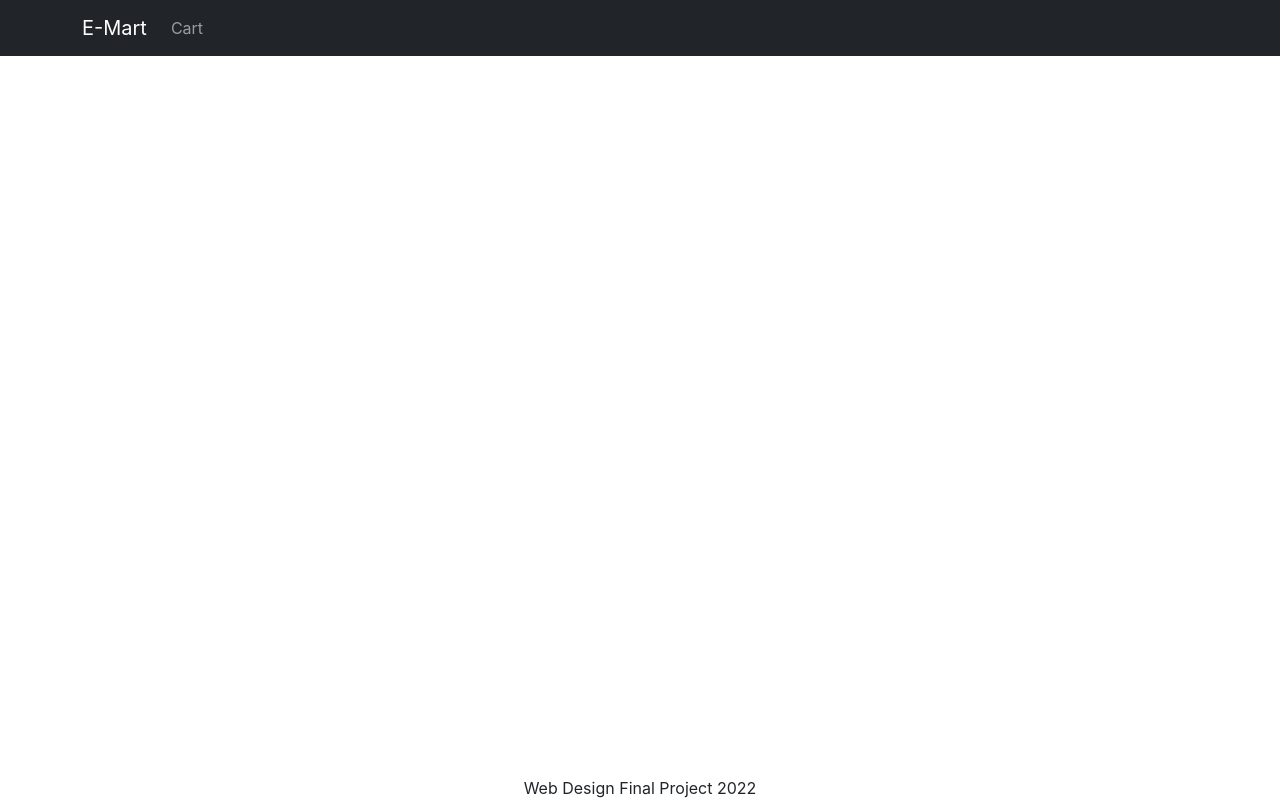
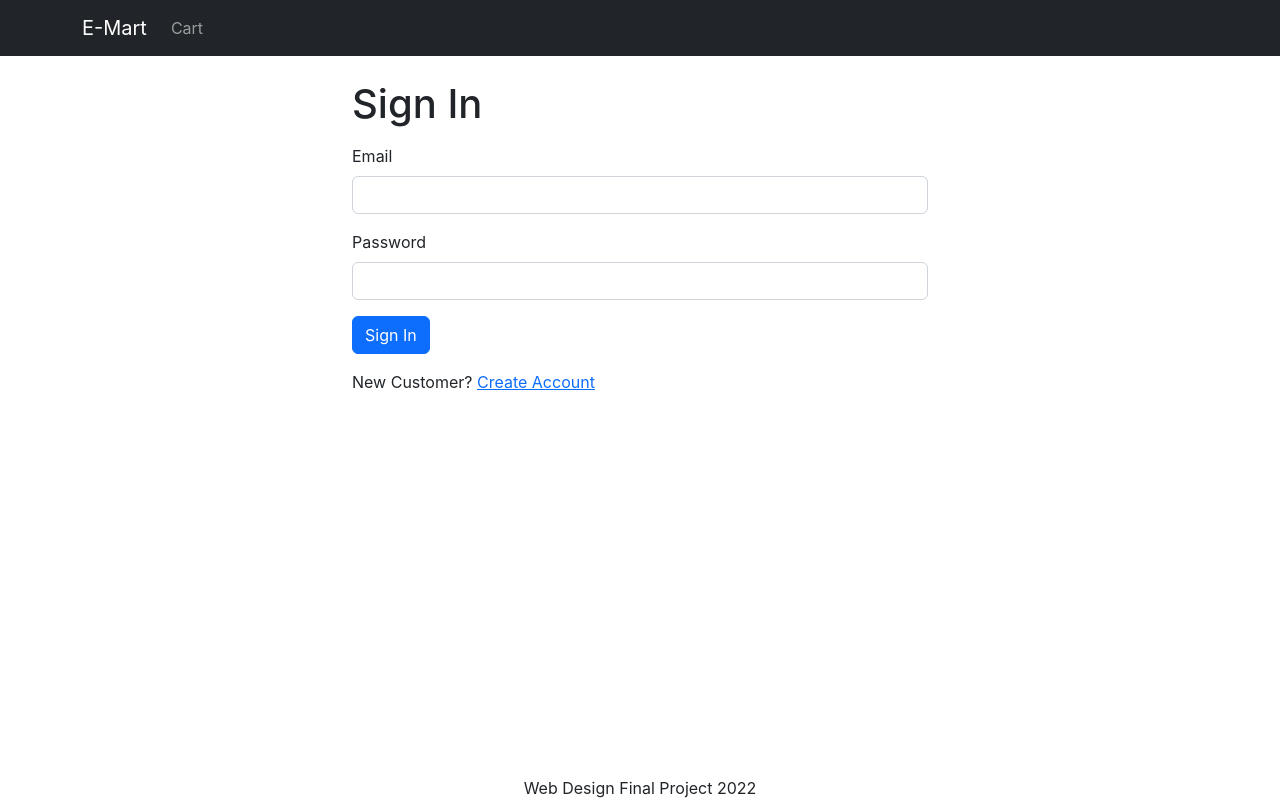
Before and after one commit to SubbuManickam/E-Mart_E-Commerce, a React (Create React App) app in the folder frontend/: page /signin in a window 1280 px wide. Built offline with nearby package versions, Linux system fonts and the light colour scheme.

Commit message:
SignIn Screen

```diff
--- a/frontend/src/App.js
+++ b/frontend/src/App.js
@@ -10,6 +10,7 @@
 import { useContext } from 'react';
 import { Store } from './Store';
 import CartScreen from './screens/CartScreen';
+import SigninScreen from './screens/SigninScreen';
 
 function App() {
 
@@ -45,6 +46,7 @@
             <Routes>
               <Route path='/product/:slug' element={<ProductScreen />} />
               <Route path="/cart" element={<CartScreen />} />
+              <Route path="/signin" element={<SigninScreen />} />
               <Route path="/" element={<HomeScreen />} />
             </Routes>
           </Container>
--- a/frontend/src/index.css
+++ b/frontend/src/index.css
@@ -48,3 +48,7 @@
 .img-thumbnail {
   height: 80px;
 }
+
+.small-container {
+  max-width: 600px;
+}
--- /dev/null
+++ b/frontend/src/screens/SigninScreen.js
@@ -0,0 +1,40 @@
+import Button from "react-bootstrap/Button";
+import Container from "react-bootstrap/Container";
+import Form from "react-bootstrap/Form";
+import { Helmet } from "react-helmet-async";
+import { Link, useLocation } from "react-router-dom";
+
+export default function SigninScreen() {
+
+    const {search} = useLocation();
+    const redirectInUrl = new URLSearchParams(search).get('redirect');
+    const redirect = redirectInUrl ? redirectInUrl : '/';
+
+    return (
+        <Container className="small-container">
+            <Helmet>
+                <title>Sign In</title>
+            </Helmet>
+            <h1 className="my-3">Sign In</h1>
+
+            <Form>
+                <Form.Group className="mb-3" controlId="email">
+                    <Form.Label>Email</Form.Label>
+                    <Form.Control type="email" required />
+                </Form.Group>
+
+                <Form.Group className="mb-3" controlId="password">
+                    <Form.Label>Password</Form.Label>
+                    <Form.Control type="password" required />
+                </Form.Group>
+                <div className="mb-3">
+                    <Button type="submit">Sign In</Button>
+                </div>
+                <div className="mb-3">
+                    New Customer?{' '}
+                    <Link to={`/signup?redirect=${redirect}`}>Create Account</Link>
+                </div>
+            </Form>
+        </Container>
+    )
+}
```
